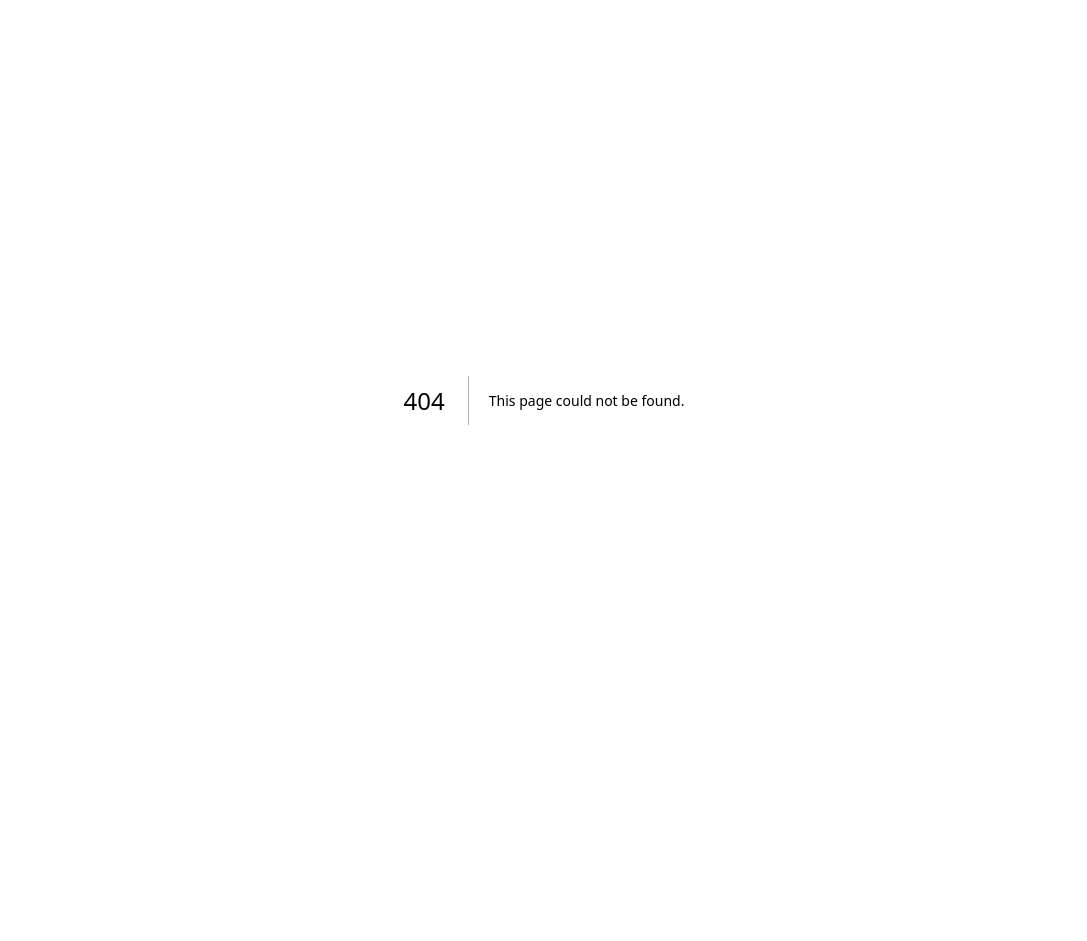
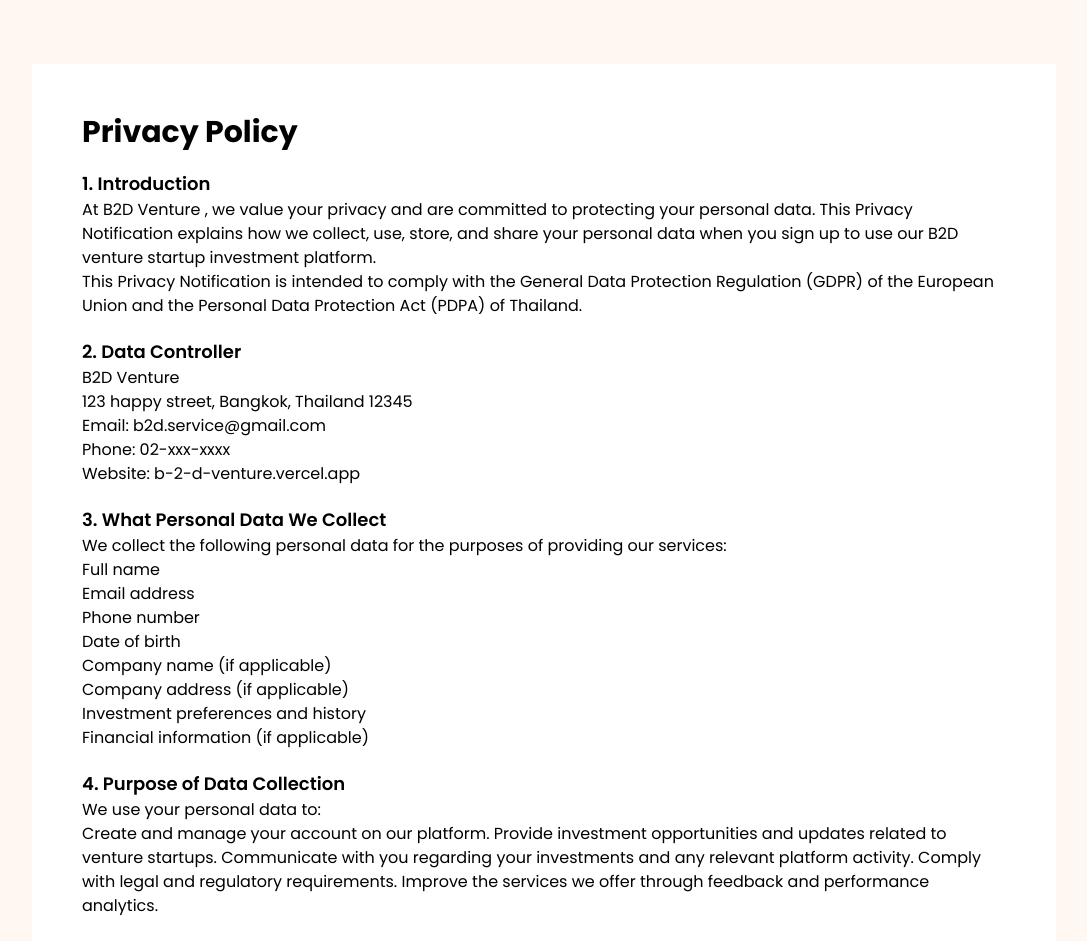
Before and after one commit to woraamy/B2D-Venture, a Next.js app in the folder b2d-venture/: page /privacy-policy in a window 1280 px wide. Before the commit this address had no page. Shown: the top 941 px of the page, without its empty margins (96-1183 px from the left). Before the commit the page ends 800 px from the top, so only its background shows below. Built offline with nearby package versions, Linux system fonts and the light colour scheme.

Commit message:
add privacy policy page

```diff
--- /dev/null
+++ b/b2d-venture/app/(document)/privacy-policy/page.tsx
@@ -0,0 +1,92 @@
+export default function Page(){
+    return (
+        <div >
+            <div className="flex flex-col justify-self-center w-[80%] mt-[5%] bg-white p-[50px]">
+            <h1 className="font-bold text-3xl">Privacy Policy</h1>
+
+            <h2 className="mt-5 font-semibold text-lg"> 1. Introduction </h2>
+            <p>
+                At B2D Venture , we value your privacy and are committed to protecting your personal data. This Privacy Notification explains how we collect, use, store, and share your personal data when you sign up to use our B2D venture startup investment platform.
+            </p>
+            <p>
+                This Privacy Notification is intended to comply with the General Data Protection Regulation (GDPR) of the European Union and the Personal Data Protection Act (PDPA) of Thailand.
+            </p>
+            <h2 className="mt-5 font-semibold text-lg">2. Data Controller</h2>
+
+            <ul>B2D Venture</ul>
+            <ul>123 happy street, Bangkok, Thailand 12345</ul>
+            <ul>Email: b2d.service@gmail.com</ul>
+            <ul>Phone: 02-xxx-xxxx</ul>
+            <ul>Website: b-2-d-venture.vercel.app </ul>
+
+            <h2 className="mt-5 font-semibold text-lg">3. What Personal Data We Collect</h2>
+            <p>
+            We collect the following personal data for the purposes of providing our services:
+            </p>
+            <ul>Full name</ul>
+            <ul>Email address</ul>
+            <ul>Phone number</ul>
+            <ul>Date of birth</ul>
+            <ul>Company name (if applicable)</ul>
+            <ul>Company address (if applicable)</ul>
+            <ul>Investment preferences and history</ul>
+            <ul> Financial information (if applicable)</ul>
+
+            <h2 className="mt-5 font-semibold text-lg">4. Purpose of Data Collection</h2>
+
+            <p>We use your personal data to:</p>
+            <p>
+            Create and manage your account on our platform.
+            Provide investment opportunities and updates related to venture startups.
+            Communicate with you regarding your investments and any relevant platform activity.
+            Comply with legal and regulatory requirements.
+            Improve the services we offer through feedback and performance analytics.
+            </p>
+
+            <h2 className="mt-5 font-semibold text-lg">5. Legal Basis for Processing Your Data</h2>
+
+            The processing of your personal data is based on the following legal grounds:
+
+            <ul>Contractual necessity: We process your data to fulfill our contractual obligations (e.g., creating your account, providing platform services).</ul>
+            <ul>Consent: By providing your personal data, you consent to its collection and use as outlined in this Privacy Notification.</ul>
+            <ul>Legal obligation: We may process your data to comply with applicable laws and regulations (e.g., financial reporting).</ul>
+            <h2 className="mt-5 font-semibold text-lg">6. How We Protect Your Data</h2>
+
+            We implement appropriate technical and organizational measures to protect your personal data from unauthorized access, alteration, or disclosure. These measures include encryption, secure servers, and access control mechanisms.
+
+            <h2 className="mt-5 font-semibold text-lg">7. Data Retention</h2>
+
+            Your personal data will be retained for as long as necessary to fulfill the purposes outlined in this Privacy Notification. If you choose to delete your account, we will retain your personal data only to comply with legal obligations or resolve disputes.
+
+            <h2 className="mt-5 font-semibold text-lg">8. Sharing Your Data</h2>
+
+            We do not sell or lease your personal data to third parties. However, we may share your data with trusted service providers who assist us in operating our platform and providing related services. All third-party service providers are required to protect your data in accordance with relevant privacy laws.
+
+            <h2 className="mt-5 font-semibold text-lg">9. Your Rights</h2>
+
+            Under the GDPR and PDPA, you have the following rights:
+
+            <ul>Right to access: You can request a copy of your personal data.</ul>
+            <ul>Right to rectification: You can correct any inaccurate or incomplete personal data.</ul>
+            <ul>Right to erasure: You can request the deletion of your personal data.</ul>
+            <ul>Right to restrict processing: You can limit how we process your data in certain circumstances.</ul>
+            <ul>Right to object: You can object to our processing of your data for direct marketing or profiling.</ul>
+            <ul>Right to data portability: You can request to transfer your personal data to another service provider.</ul>
+            To exercise your rights, please contact us at b2d.service@gmail.com.
+
+            <h2 className="mt-5 font-semibold text-lg">10. Changes to This Privacy Notification</h2>
+
+            We may update this Privacy Notification from time to time. Any changes will be communicated to you via email or posted on our website.
+
+            <h2 className="mt-5 font-semibold text-lg">11. Contact Us</h2>
+
+            If you have any questions or concerns about your personal data or this Privacy Notification, please contact us at:
+
+            <ul>B2D Venture</ul>
+            <ul>b2d.service@gmail.com</ul>
+            <ul>02-xxx-xxxx</ul>
+
+            </div>
+        </div>
+    )
+}
```
Also changed, not shown: b2d-venture/app/(document)/term-of-service/page.tsx (added).
